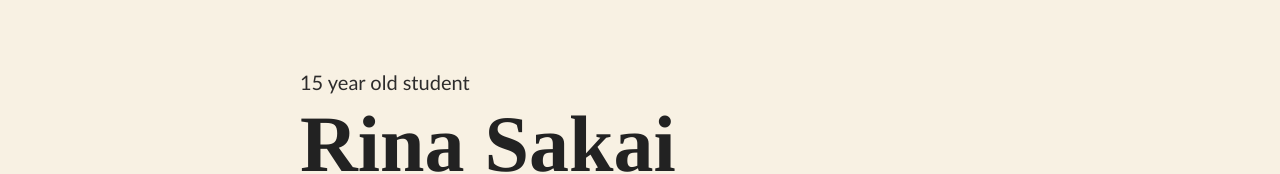
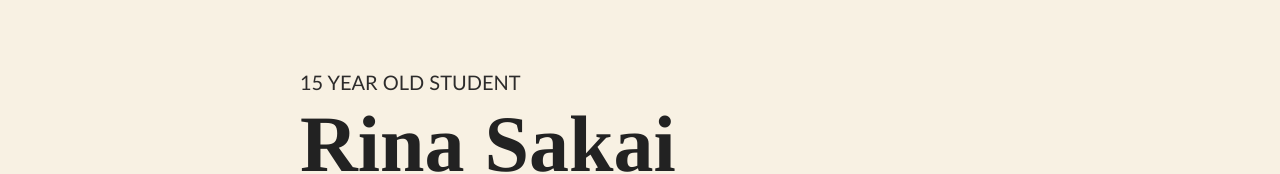
Before and after one commit to rinana7/personal-website, a plain HTML site: page index.html in a window 1280 px wide. Shown: the part 285-459 px from the top of the page. Drawn offline with Linux system fonts and the light colour scheme.

Commit message:
Update text content for age

```diff
--- a/index.html
+++ b/index.html
@@ -23,7 +23,7 @@
         <!--Main component(Pages)-->
         <main>
             <section> <!--Home page (doesn't have href)-->
-                <p class="age">15 year old student</p>
+                <p class="age">15 YEAR OLD STUDENT</p>
                 <h1>Rina Sakai</h1>
                 <h4>Student and coder</h4>
                 <button onclick="document.getElementById('projects').scrollIntoView({behavior: 'smooth'})" class="coding">< > See my code</button>
```
